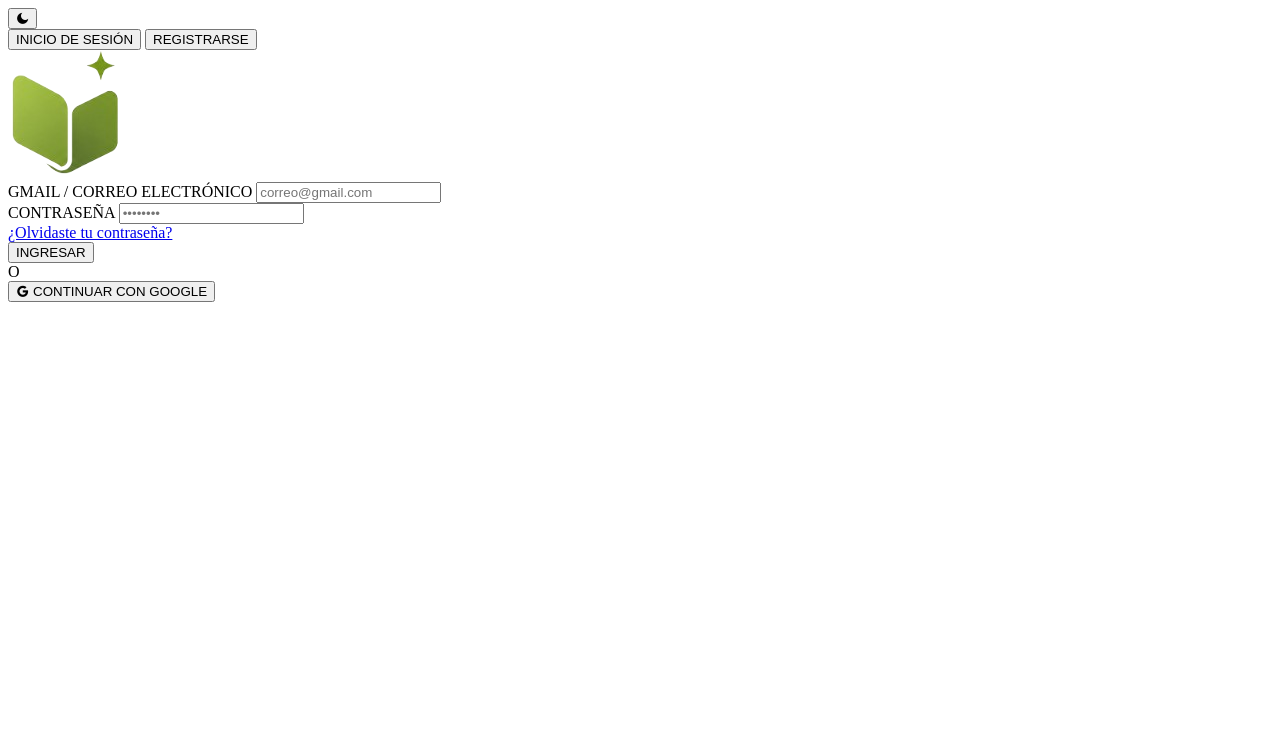
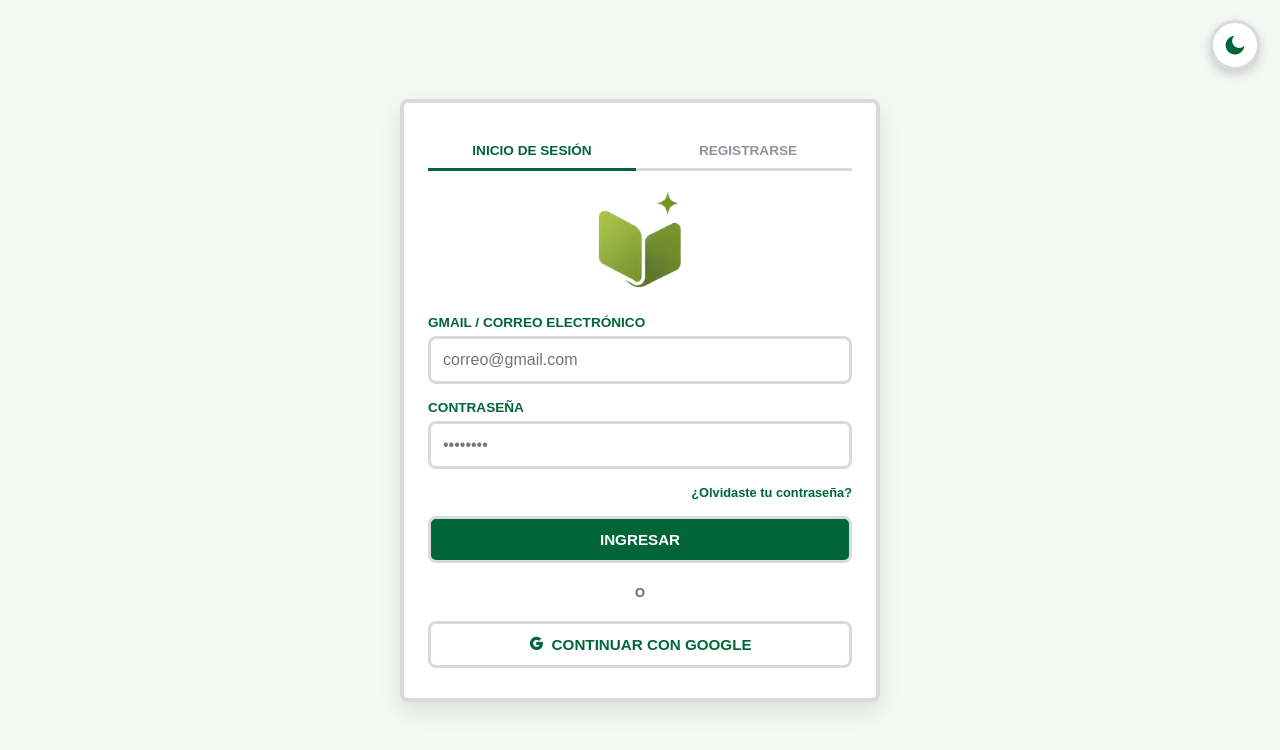
Before and after one commit to LibritoP/Librito, a plain HTML site: page index.html in a window 1280 px wide. Drawn offline with nearby package versions, Linux system fonts and the light colour scheme; no server answers.

Commit message:
Update index.html

```diff
--- a/index.html
+++ b/index.html
@@ -5,7 +5,7 @@
   <meta name="viewport" content="width=device-width, initial-scale=1.0">
   <title>Libritos</title>
   <link id="app-favicon" rel="icon" type="image/png" href="libritol.png">
-  <link rel="stylesheet" href="proyectol.css">
+  <link rel="stylesheet" href="proyecto.css">
   <link href="https://cdn.jsdelivr.net/npm/remixicon@3.5.0/fonts/remixicon.css" rel="stylesheet">
 </head>
 <body class="theme-light">
```
